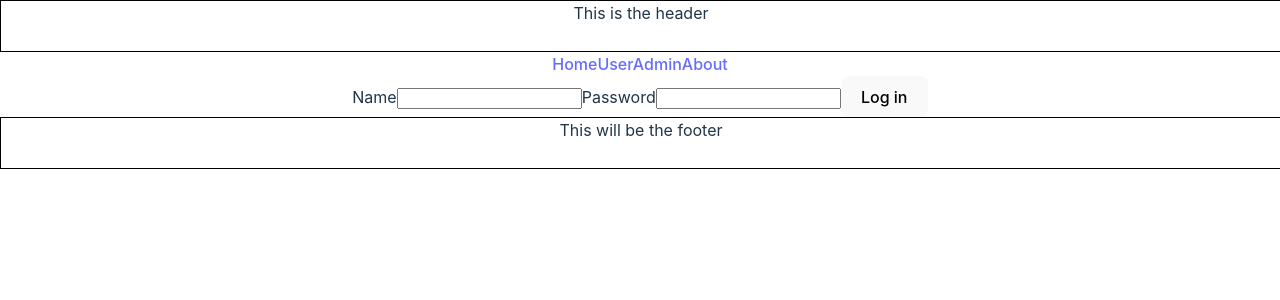
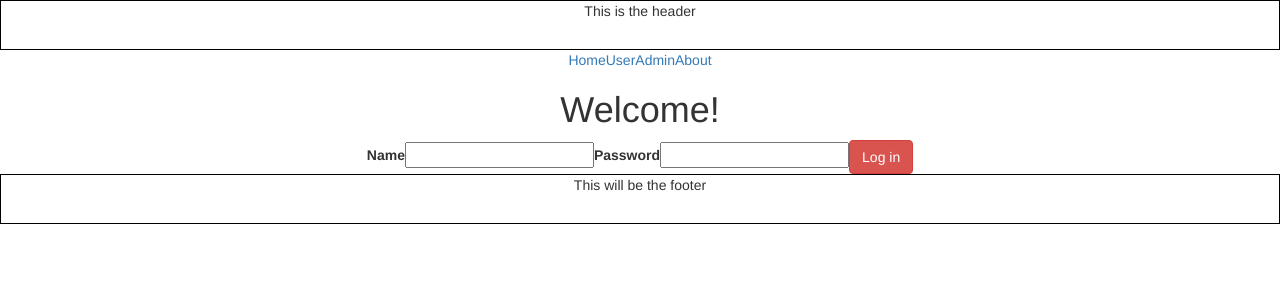
Before and after one commit to Pierogi-Tacos/adoption-center, a React (Vite) app: page / in a window 1280 px wide. Shown: the top 300 px of the page. Built offline with nearby package versions, Linux system fonts and the light colour scheme.

Commit message:
Implement the delete function

```diff
--- a/package.json
+++ b/package.json
@@ -11,6 +11,7 @@
   },
   "dependencies": {
     "axios": "^1.6.8",
+    "bootstrap": "^3.4.1",
     "react": "^18.2.0",
     "react-dom": "^18.2.0",
     "react-router-dom": "^6.23.1"
@@ -23,6 +24,7 @@
     "eslint-plugin-react": "^7.34.1",
     "eslint-plugin-react-hooks": "^4.6.0",
     "eslint-plugin-react-refresh": "^0.4.6",
+    "tailwindcss": "^3.4.3",
     "vite": "^5.2.0"
   }
 }
--- a/src/components/LogIn.jsx
+++ b/src/components/LogIn.jsx
@@ -49,7 +49,7 @@ export default function LogIn( {setIsLogged, setActiveUser, setAdminLogged}) {
     <form onSubmit={handleLogIn}>
       <label>Name</label><input name="name" type="text"/>
       <label>Password</label><input name="password" type="text"/>
-      <button type="submit">Log in</button>
+      <button type="submit" className="btn btn-danger">Log in</button>
     </form>
   )
 }
--- a/src/index.css
+++ b/src/index.css
@@ -54,15 +54,19 @@ button:focus-visible {
   outline: 4px auto -webkit-focus-ring-color;
 }
 
-@media (prefers-color-scheme: light) {
-  :root {
-    color: #213547;
-    background-color: #ffffff;
-  }
-  a:hover {
-    color: #747bff;
-  }
-  button {
-    background-color: #f9f9f9;
-  }
+.dog-item {
+  background-color: rgb(227, 227, 227);
+  border-radius: 20px;
+  width: 300px;
+  height: 500px;
+  padding: 30px 0;
+  margin: 5px auto;
 }
+.dog-item img {
+  height: 200px;
+  width: 90%;
+}
+.admin-buttons {
+  display: flex;
+  justify-content: space-around;
+}
--- a/src/main.jsx
+++ b/src/main.jsx
@@ -3,6 +3,7 @@ import ReactDOM from 'react-dom/client'
 import App from './App.jsx'
 import './index.css'
 import { BrowserRouter } from 'react-router-dom'
+import 'bootstrap/dist/css/bootstrap.css';
 
 ReactDOM.createRoot(document.getElementById('root')).render(
   <React.StrictMode>
--- a/src/pages/Admin.jsx
+++ b/src/pages/Admin.jsx
@@ -2,6 +2,7 @@ import { useState, useEffect, handleClick} from "react";
 import { useNavigate } from "react-router-dom"
 import AddPetForm from "../components/AddPetForm";
 import axios from "axios";
+
 
 export default function Admin ( {adminLogged}) {
   /* const navigate = useNavigate();
@@ -19,6 +20,27 @@ export default function Admin ( {adminLogged}) {
   // The real component starts here
   const [petsList, setPetsList] = useState([]);
 
+  function handleDetails(){
+
+  }
+  function handleEdit(){
+
+  }
+  function handleDelete(index){
+const newList = [...petsList];
+
+newList.splice(index, 1)
+
+    setPetsList(newList)
+    handleDelete()
+
+    // it needs to send information about the deleted item to the API
+
+
+  }
+
+
+
   useEffect(() => {
     axios.get("https://api-pets.adaptable.app/pets")
       .then((result) => {
@@ -35,17 +57,27 @@ export default function Admin ( {adminLogged}) {
       <h1>Welcome Admin!</h1>
 
         <AddPetForm/>
-
-    <div>The dogs:</div>
-    {/* <button onClick={handleClick}>Add</button> */}
+        <div className="dogs-list">
       {petsList.map((characterObj, index) => {
         return (
-          <div key={index}>
-            <p>Name: {characterObj.name}</p>
-            <p>Breed: {characterObj.breed}</p>
+          <div key={index} className="dog-item">
+            <img src="https://thumbor.forbes.com/thumbor/fit-in/1290x/https://www.forbes.com/advisor/wp-content/uploads/2023/07/top-20-small-dog-breeds.jpeg.jpg"/>
+            <p>{characterObj.name}</p>
+            <p>{characterObj.breed}</p>
+            <p>{characterObj.age} years</p>
+            <p>{characterObj.gender}</p>
+
+            <div className="admin-buttons">
+              <button onClick={handleDetails}>Details</button>
+              <button onClick={handleEdit}>Edit</button>
+              <button onClick={() => handleDelete(index)}>Delete</button>
+            </div>
           </div>
+
         );
       })}
+      </div>
+
 
    </div>
   )
--- a/src/pages/HomePage.jsx
+++ b/src/pages/HomePage.jsx
@@ -5,13 +5,10 @@ import AddPetForm from "../components/AddPetForm";
 export default function HomePage ( {setIsLogged, setActiveUser, setAdminLogged}) {
 
 
-
-
   return (
     <>
+    <h1>Welcome!</h1>
     <LogIn setIsLogged={setIsLogged} setActiveUser={setActiveUser} setAdminLogged={setAdminLogged}/>
-
-
     </>
   )
 }
--- /dev/null
+++ b/tailwind.config.js
@@ -0,0 +1,8 @@
+/** @type {import('tailwindcss').Config} */
+export default {
+  content: ["./src/**/*.jsx"],
+  theme: {
+    extend: {},
+  },
+  plugins: [],
+}
```
Also changed, not shown: 1 other file (tests, documents, lock files or other folders).
